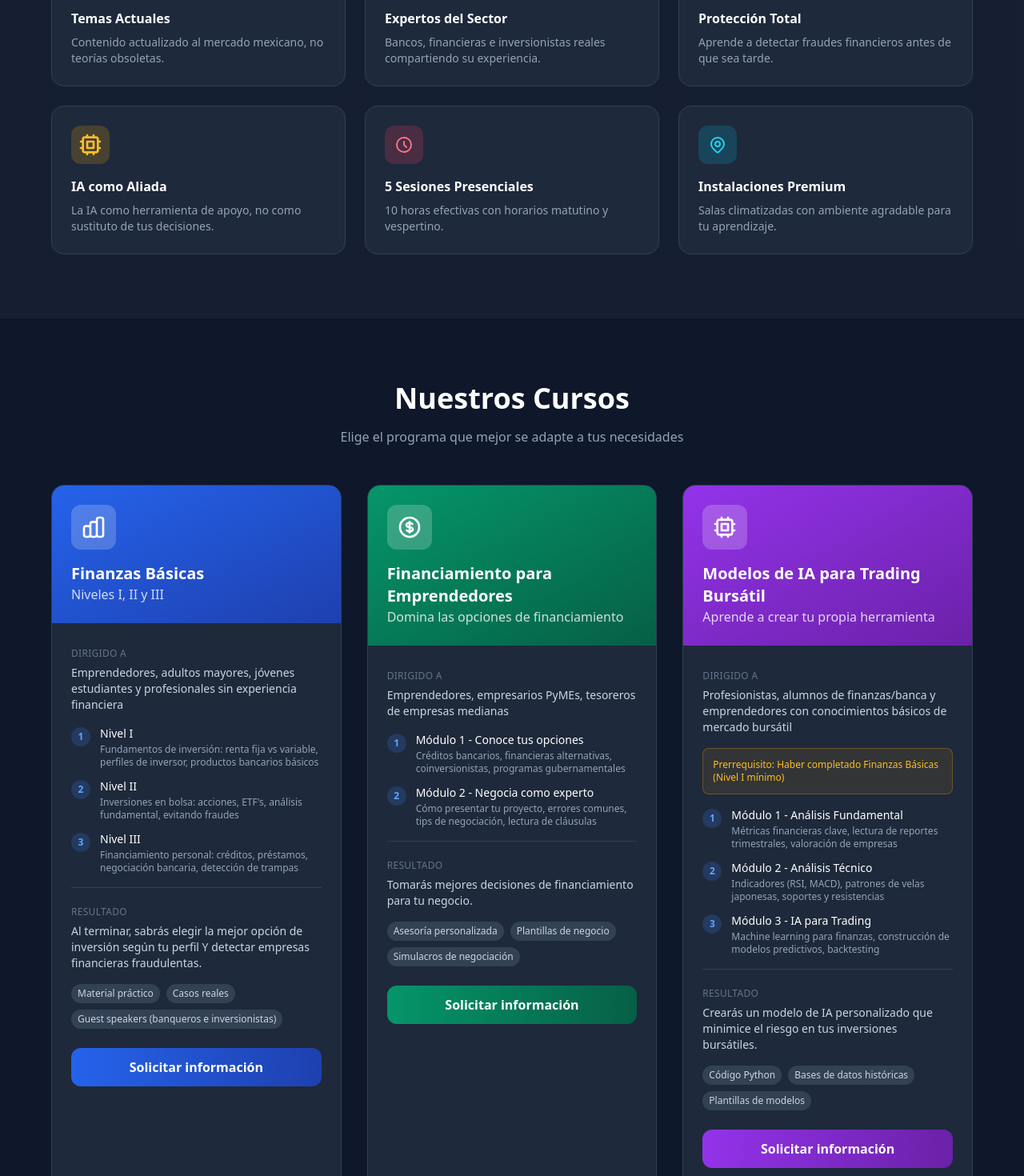
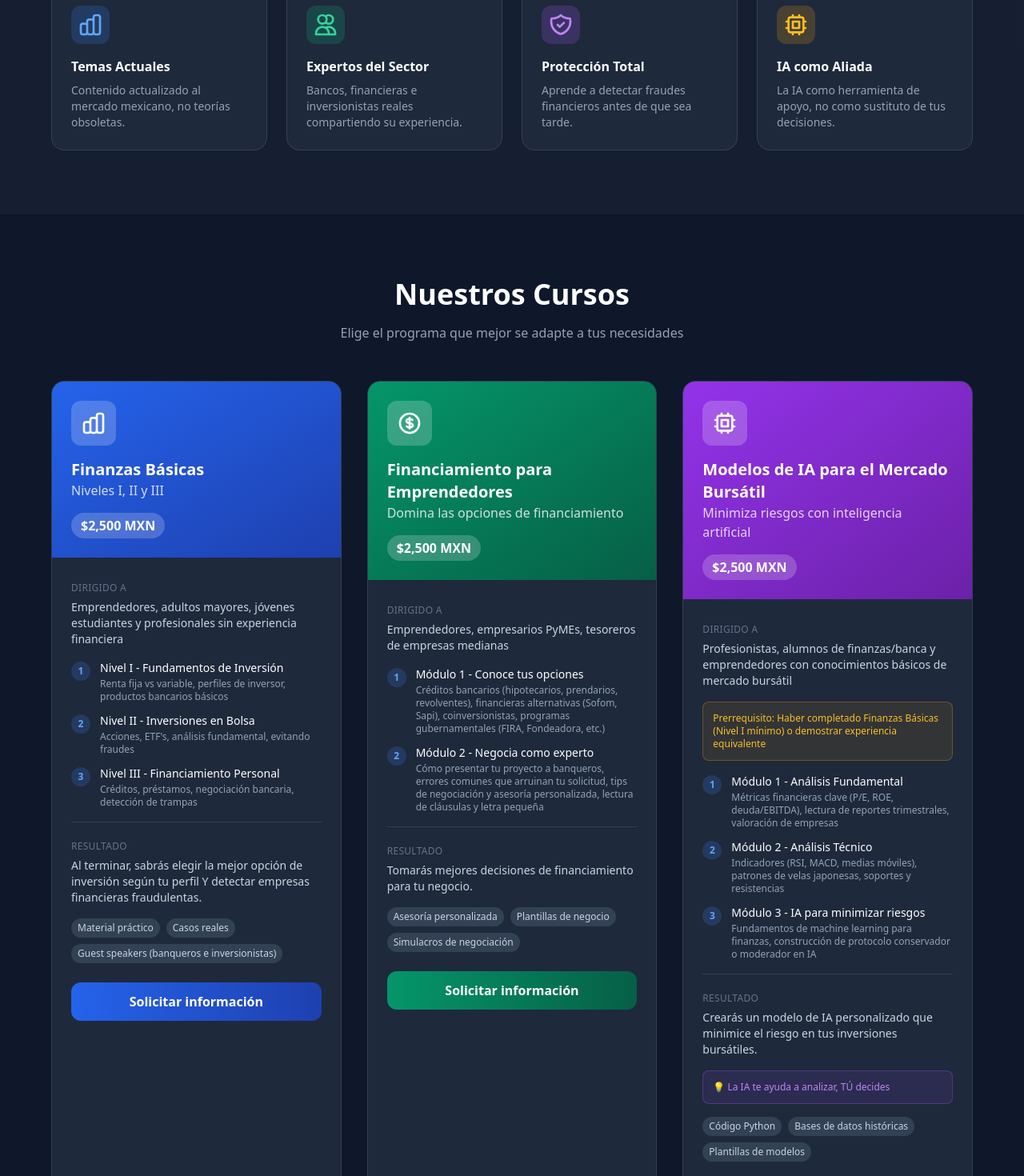
Before and after one commit to jadj24/afine-web, a React (Vite) app in the folder afine-landing/: page / in a window 1280 px wide. Shown: the part 960-2430 px from the top of the page at 80% size. Built offline with nearby package versions, Linux system fonts and the light colour scheme.

Commit message:
Message 405266779615599 - 1780497299

```diff
--- a/afine-landing/src/App.tsx
+++ b/afine-landing/src/App.tsx
@@ -1,7 +1,6 @@
 import { useState } from 'react'
 import './App.css'
 
-// Icons as SVG components
 const CheckCircle = () => (
   <svg className="w-5 h-5" fill="none" stroke="currentColor" viewBox="0 0 24 24">
     <path strokeLinecap="round" strokeLinejoin="round" strokeWidth={2} d="M9 12l2 2 4-4m6 2a9 9 0 11-18 0 9 9 0 0118 0z" />
@@ -38,12 +37,6 @@ const Shield = () => (
   </svg>
 )
 
-const Phone = () => (
-  <svg className="w-6 h-6" fill="none" stroke="currentColor" viewBox="0 0 24 24">
-    <path strokeLinecap="round" strokeLinejoin="round" strokeWidth={2} d="M3 5a2 2 0 012-2h3.28a1 1 0 01.948.684l1.498 4.493a1 1 0 01-.502 1.21l-2.257 1.13a11.042 11.042 0 005.516 5.516l1.13-2.257a1 1 0 011.21-.502l4.493 1.498a1 1 0 01.684.949V19a2 2 0 01-2 2h-1C9.716 21 3 14.284 3 6V5z" />
-  </svg>
-)
-
 const Mail = () => (
   <svg className="w-6 h-6" fill="none" stroke="currentColor" viewBox="0 0 24 24">
     <path strokeLinecap="round" strokeLinejoin="round" strokeWidth={2} d="M3 8l7.89 5.26a2 2 0 002.22 0L21 8M5 19h14a2 2 0 002-2V7a2 2 0 00-2-2H5a2 2 0 00-2 2v10a2 2 0 002 2z" />
@@ -69,6 +62,18 @@ const WhatsApp = () => (
   </svg>
 )
 
+const Banknote = () => (
+  <svg className="w-6 h-6" fill="none" stroke="currentColor" viewBox="0 0 24 24">
+    <path strokeLinecap="round" strokeLinejoin="round" strokeWidth={2} d="M17 9V7a2 2 0 00-2-2H5a2 2 0 00-2 2v6a2 2 0 002 2h2m2 4h10a2 2 0 002-2v-6a2 2 0 00-2-2H9a2 2 0 00-2 2v6a2 2 0 002 2zm7-5a2 2 0 11-4 0 2 2 0 014 0z" />
+  </svg>
+)
+
+const UserGroup = () => (
+  <svg className="w-6 h-6" fill="none" stroke="currentColor" viewBox="0 0 24 24">
+    <path strokeLinecap="round" strokeLinejoin="round" strokeWidth={2} d="M17 20h5v-2a3 3 0 00-5.356-1.857M17 20H7m10 0v-2c0-.656-.126-1.283-.356-1.857M7 20H2v-2a3 3 0 015.356-1.857M7 20v-2c0-.656.126-1.283.356-1.857m0 0a5.002 5.002 0 019.288 0M15 7a3 3 0 11-6 0 3 3 0 016 0zm6 3a2 2 0 11-4 0 2 2 0 014 0zM7 10a2 2 0 11-4 0 2 2 0 014 0z" />
+  </svg>
+)
+
 function App() {
   const [activeCourse, setActiveCourse] = useState<number | null>(null)
 
@@ -79,11 +84,12 @@ function App() {
       subtitle: "Niveles I, II y III",
       icon: <ChartBar />,
       color: "from-blue-600 to-blue-800",
+      price: "$2,500 MXN",
       target: "Emprendedores, adultos mayores, jóvenes estudiantes y profesionales sin experiencia financiera",
       modules: [
-        { name: "Nivel I", content: "Fundamentos de inversión: renta fija vs variable, perfiles de inversor, productos bancarios básicos" },
-        { name: "Nivel II", content: "Inversiones en bolsa: acciones, ETF's, análisis fundamental, evitando fraudes" },
-        { name: "Nivel III", content: "Financiamiento personal: créditos, préstamos, negociación bancaria, detección de trampas" }
+        { name: "Nivel I - Fundamentos de Inversión", content: "Renta fija vs variable, perfiles de inversor, productos bancarios básicos" },
+        { name: "Nivel II - Inversiones en Bolsa", content: "Acciones, ETF's, análisis fundamental, evitando fraudes" },
+        { name: "Nivel III - Financiamiento Personal", content: "Créditos, préstamos, negociación bancaria, detección de trampas" }
       ],
       result: "Al terminar, sabrás elegir la mejor opción de inversión según tu perfil Y detectar empresas financieras fraudulentas.",
       includes: ["Material práctico", "Casos reales", "Guest speakers (banqueros e inversionistas)"]
@@ -94,29 +100,32 @@ function App() {
       subtitle: "Domina las opciones de financiamiento",
       icon: <Currency />,
       color: "from-emerald-600 to-emerald-800",
+      price: "$2,500 MXN",
       target: "Emprendedores, empresarios PyMEs, tesoreros de empresas medianas",
       modules: [
-        { name: "Módulo 1 - Conoce tus opciones", content: "Créditos bancarios, financieras alternativas, coinversionistas, programas gubernamentales" },
-        { name: "Módulo 2 - Negocia como experto", content: "Cómo presentar tu proyecto, errores comunes, tips de negociación, lectura de cláusulas" }
+        { name: "Módulo 1 - Conoce tus opciones", content: "Créditos bancarios (hipotecarios, prendarios, revolventes), financieras alternativas (Sofom, Sapi), coinversionistas, programas gubernamentales (FIRA, Fondeadora, etc.)" },
+        { name: "Módulo 2 - Negocia como experto", content: "Cómo presentar tu proyecto a banqueros, errores comunes que arruinan tu solicitud, tips de negociación y asesoría personalizada, lectura de cláusulas y letra pequeña" }
       ],
       result: "Tomarás mejores decisiones de financiamiento para tu negocio.",
       includes: ["Asesoría personalizada", "Plantillas de negocio", "Simulacros de negociación"]
     },
     {
       id: 3,
-      title: "Modelos de IA para Trading Bursátil",
-      subtitle: "Aprende a crear tu propia herramienta",
+      title: "Modelos de IA para el Mercado Bursátil",
+      subtitle: "Minimiza riesgos con inteligencia artificial",
       icon: <Chip />,
       color: "from-purple-600 to-purple-800",
+      price: "$2,500 MXN",
       target: "Profesionistas, alumnos de finanzas/banca y emprendedores con conocimientos básicos de mercado bursátil",
+      prerequisite: "Prerrequisito: Haber completado Finanzas Básicas (Nivel I mínimo) o demostrar experiencia equivalente",
       modules: [
-        { name: "Módulo 1 - Análisis Fundamental", content: "Métricas financieras clave, lectura de reportes trimestrales, valoración de empresas" },
-        { name: "Módulo 2 - Análisis Técnico", content: "Indicadores (RSI, MACD), patrones de velas japonesas, soportes y resistencias" },
-        { name: "Módulo 3 - IA para Trading", content: "Machine learning para finanzas, construcción de modelos predictivos, backtesting" }
+        { name: "Módulo 1 - Análisis Fundamental", content: "Métricas financieras clave (P/E, ROE, deuda/EBITDA), lectura de reportes trimestrales, valoración de empresas" },
+        { name: "Módulo 2 - Análisis Técnico", content: "Indicadores (RSI, MACD, medias móviles), patrones de velas japonesas, soportes y resistencias" },
+        { name: "Módulo 3 - IA para minimizar riesgos", content: "Fundamentos de machine learning para finanzas, construcción de protocolo conservador o moderador en IA" }
       ],
       result: "Crearás un modelo de IA personalizado que minimice el riesgo en tus inversiones bursátiles.",
       includes: ["Código Python", "Bases de datos históricas", "Plantillas de modelos"],
-      prerequisite: "Prerrequisito: Haber completado Finanzas Básicas (Nivel I mínimo)"
+      note: "La IA te ayuda a analizar, TÚ decides"
     }
   ]
 
@@ -144,6 +153,7 @@ function App() {
           <div className="flex gap-6">
             <a href="#cursos" className="text-slate-300 hover:text-white transition">Cursos</a>
             <a href="#beneficios" className="text-slate-300 hover:text-white transition">Beneficios</a>
+            <a href="#metodologia" className="text-slate-300 hover:text-white transition">Metodología</a>
             <a href="#contacto" className="text-slate-300 hover:text-white transition">Contacto</a>
           </div>
         </div>
@@ -157,6 +167,10 @@ function App() {
             Inscripciones abiertas
           </div>
           <h1 className="text-4xl md:text-6xl font-bold text-white mb-6 leading-tight">
+            <span className="text-transparent bg-clip-text bg-gradient-to-r from-blue-400 to-blue-600">
+              AFINE
+            </span>
+            <br />
             Finanzas Reales para<br />
             <span className="text-transparent bg-clip-text bg-gradient-to-r from-blue-400 to-blue-600">
               Resultados Reales
@@ -169,7 +183,8 @@ function App() {
           <p className="text-lg text-white font-medium mb-8">
             En <span className="text-blue-400 font-bold">AFINE</span> somos diferente. Nuestro instructor tiene
             <span className="text-blue-400 font-bold"> 35 años de experiencia en banca</span> (nivel dirección),
-            y nuestro enfoque es <span className="text-blue-400 font-bold">100% práctico</span>.
+            y nuestro enfoque es <span className="text-blue-400 font-bold">100% práctico</span>:
+            teoría básica + aplicación real + casos del día a día.
           </p>
           <div className="flex flex-col sm:flex-row gap-4 justify-center">
             <a href="#cursos" className="px-8 py-4 bg-blue-600 hover:bg-blue-700 text-white font-semibold rounded-xl transition shadow-lg shadow-blue-500/25">
@@ -191,7 +206,7 @@ function App() {
           <p className="text-slate-400 text-center mb-12 max-w-2xl mx-auto">
             Un enfoque diferente centrado en lo que realmente necesitas saber
           </p>
-          <div className="grid md:grid-cols-2 lg:grid-cols-3 gap-6">
+          <div className="grid md:grid-cols-2 lg:grid-cols-4 gap-6">
             <div className="bg-slate-800 p-6 rounded-2xl border border-slate-700">
               <div className="w-12 h-12 bg-blue-500/20 rounded-xl flex items-center justify-center mb-4 text-blue-400">
                 <ChartBar />
@@ -220,20 +235,6 @@ function App() {
               <h3 className="text-white font-semibold mb-2">IA como Aliada</h3>
               <p className="text-slate-400 text-sm">La IA como herramienta de apoyo, no como sustituto de tus decisiones.</p>
             </div>
-            <div className="bg-slate-800 p-6 rounded-2xl border border-slate-700">
-              <div className="w-12 h-12 bg-rose-500/20 rounded-xl flex items-center justify-center mb-4 text-rose-400">
-                <Clock />
-              </div>
-              <h3 className="text-white font-semibold mb-2">5 Sesiones Presenciales</h3>
-              <p className="text-slate-400 text-sm">10 horas efectivas con horarios matutino y vespertino.</p>
-            </div>
-            <div className="bg-slate-800 p-6 rounded-2xl border border-slate-700">
-              <div className="w-12 h-12 bg-cyan-500/20 rounded-xl flex items-center justify-center mb-4 text-cyan-400">
-                <Location />
-              </div>
-              <h3 className="text-white font-semibold mb-2">Instalaciones Premium</h3>
-              <p className="text-slate-400 text-sm">Salas climatizadas con ambiente agradable para tu aprendizaje.</p>
-            </div>
           </div>
         </div>
       </section>
@@ -259,6 +260,9 @@ function App() {
                   </div>
                   <h3 className="text-xl font-bold text-white">{course.title}</h3>
                   <p className="text-white/80">{course.subtitle}</p>
+                  <div className="mt-4 inline-flex items-center gap-2 bg-white/20 px-3 py-1 rounded-full">
+                    <span className="text-white font-bold">{course.price}</span>
+                  </div>
                 </div>
                 <div className="p-6">
                   <div className="mb-4">
@@ -287,6 +291,11 @@ function App() {
                     <span className="text-xs text-slate-500 uppercase tracking-wide">Resultado</span>
                     <p className="text-slate-300 text-sm mt-1">{course.result}</p>
                   </div>
+                  {course.note && (
+                    <div className="bg-purple-500/10 border border-purple-500/30 rounded-lg p-3 mb-4">
+                      <p className="text-purple-400 text-xs font-medium">💡 {course.note}</p>
+                    </div>
+                  )}
                   <div className="flex flex-wrap gap-2">
                     {course.includes.map((item, idx) => (
                       <span key={idx} className="text-xs bg-slate-700 text-slate-300 px-2 py-1 rounded-full">
@@ -309,8 +318,80 @@ function App() {
         </div>
       </section>
 
+      {/* Methodology Section */}
+      <section id="metodologia" className="py-20 px-4 bg-slate-800/50">
+        <div className="max-w-6xl mx-auto">
+          <h2 className="text-3xl md:text-4xl font-bold text-white text-center mb-4">
+            Nuestra Metodología
+          </h2>
+          <p className="text-slate-400 text-center mb-12 max-w-2xl mx-auto">
+            ¿Por qué tomar nuestros cursos?
+          </p>
+          <div className="grid md:grid-cols-2 lg:grid-cols-4 gap-6 mb-12">
+            <div className="bg-slate-800 p-6 rounded-2xl border border-slate-700 text-center">
+              <div className="w-16 h-16 bg-blue-500/20 rounded-2xl flex items-center justify-center mx-auto mb-4 text-blue-400">
+                <Users />
+              </div>
+              <h3 className="text-white font-semibold mb-2">35 Años de Experiencia</h3>
+              <p className="text-slate-400 text-sm">Instructor con experiencia en banca a nivel dirección</p>
+            </div>
+            <div className="bg-slate-800 p-6 rounded-2xl border border-slate-700 text-center">
+              <div className="w-16 h-16 bg-emerald-500/20 rounded-2xl flex items-center justify-center mx-auto mb-4 text-emerald-400">
+                <ChartBar />
+              </div>
+              <h3 className="text-white font-semibold mb-2">100% Práctico</h3>
+              <p className="text-slate-400 text-sm">Cursos realistas y adaptados a la actualidad</p>
+            </div>
+            <div className="bg-slate-800 p-6 rounded-2xl border border-slate-700 text-center">
+              <div className="w-16 h-16 bg-purple-500/20 rounded-2xl flex items-center justify-center mx-auto mb-4 text-purple-400">
+                <Chip />
+              </div>
+              <h3 className="text-white font-semibold mb-2">IA como Herramienta</h3>
+              <p className="text-slate-400 text-sm">La decisión es nuestra, la IA nos apoya</p>
+            </div>
+            <div className="bg-slate-800 p-6 rounded-2xl border border-slate-700 text-center">
+              <div className="w-16 h-16 bg-amber-500/20 rounded-2xl flex items-center justify-center mx-auto mb-4 text-amber-400">
+                <Shield />
+              </div>
+              <h3 className="text-white font-semibold mb-2">Grupos Pequeños</h3>
+              <p className="text-slate-400 text-sm">Máximo 10 personas por curso</p>
+            </div>
+          </div>
+          <div className="bg-gradient-to-r from-blue-600/20 to-purple-600/20 rounded-2xl p-8 border border-blue-500/30">
+            <div className="grid md:grid-cols-3 gap-6 text-center">
+              <div>
+                <div className="text-4xl font-bold text-blue-400 mb-2">5</div>
+                <div className="text-slate-300">Sesiones presenciales</div>
+              </div>
+              <div>
+                <div className="text-4xl font-bold text-emerald-400 mb-2">10</div>
+                <div className="text-slate-300">Horas efectivas</div>
+              </div>
+              <div>
+                <div className="text-4xl font-bold text-purple-400 mb-2">2</div>
+                <div className="text-slate-300">Horarios disponibles</div>
+              </div>
+            </div>
+            <div className="mt-6 flex flex-wrap justify-center gap-4">
+              <div className="flex items-center gap-2 bg-slate-800 px-4 py-2 rounded-full">
+                <Clock />
+                <span className="text-slate-300 text-sm">Horarios: Matutino y Vespertino</span>
+              </div>
+              <div className="flex items-center gap-2 bg-slate-800 px-4 py-2 rounded-full">
+                <Location />
+                <span className="text-slate-300 text-sm">Salas climatizadas</span>
+              </div>
+              <div className="flex items-center gap-2 bg-slate-800 px-4 py-2 rounded-full">
+                <UserGroup />
+                <span className="text-slate-300 text-sm">Grupos de máximo 10 personas</span>
+              </div>
+            </div>
+          </div>
+        </div>
+      </section>
+
       {/* Benefits Section */}
-      <section id="beneficios" className="py-20 px-4 bg-gradient-to-b from-slate-800/50 to-transparent">
+      <section id="beneficios" className="py-20 px-4">
         <div className="max-w-6xl mx-auto">
           <h2 className="text-3xl md:text-4xl font-bold text-white text-center mb-4">
             ¿Por qué elegir AFINE?
@@ -340,8 +421,8 @@ function App() {
               ¿Listo para dominar tus finanzas?
             </h2>
             <p className="text-blue-100 text-lg mb-8">
-              Costos accesibles, contenido práctico y la experiencia que necesitas para tomar
-              decisiones financieras inteligentes.
+              Costos accesibles: <span className="font-bold text-white">$2,500 MXN por curso</span><br />
+              5 sesiones de 2 horas (10 horas efectivas), en dos horarios.
             </p>
             <div className="flex flex-col sm:flex-row gap-4 justify-center">
               <a
```
Also changed, not shown: 2 other files (tests, documents, lock files or other folders).
